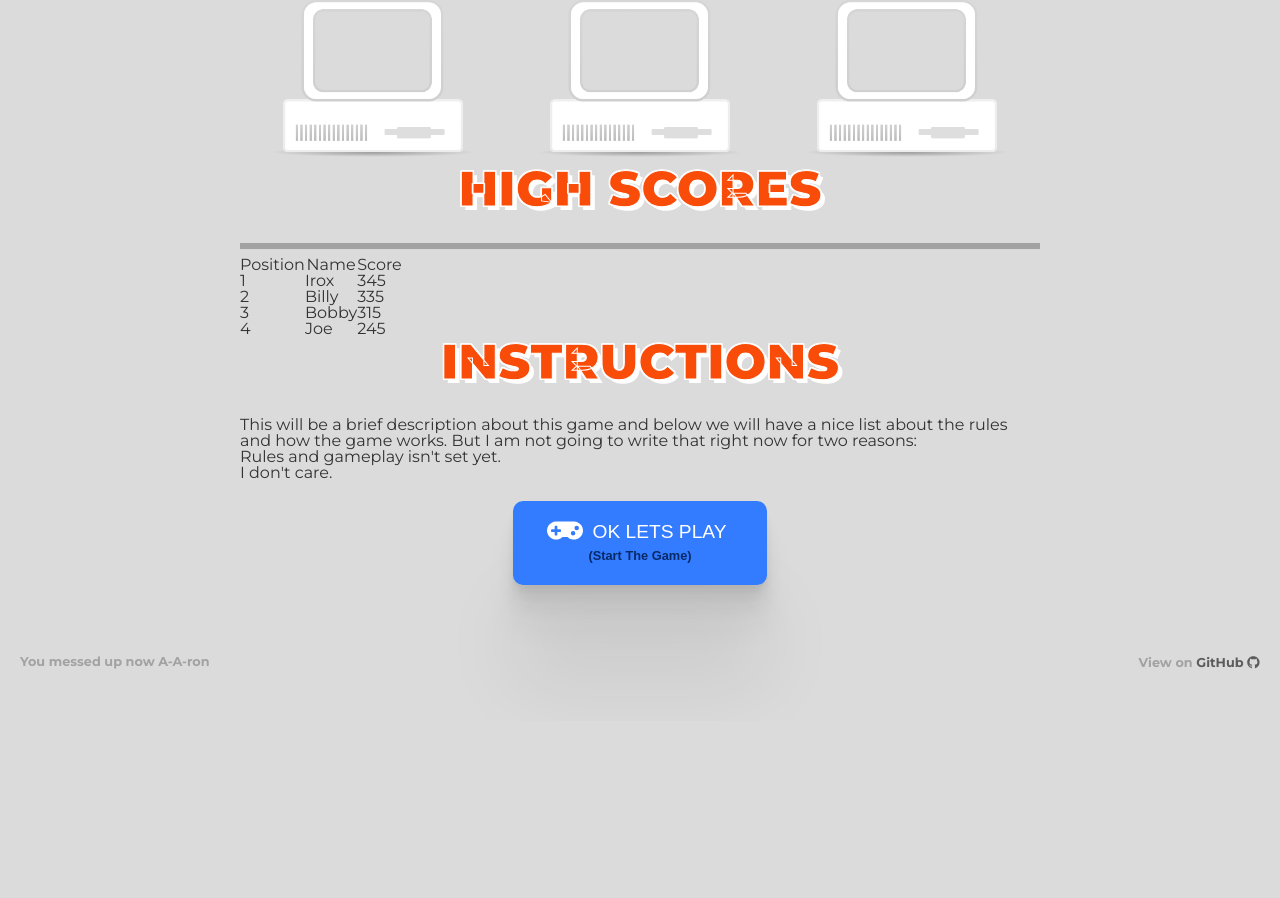
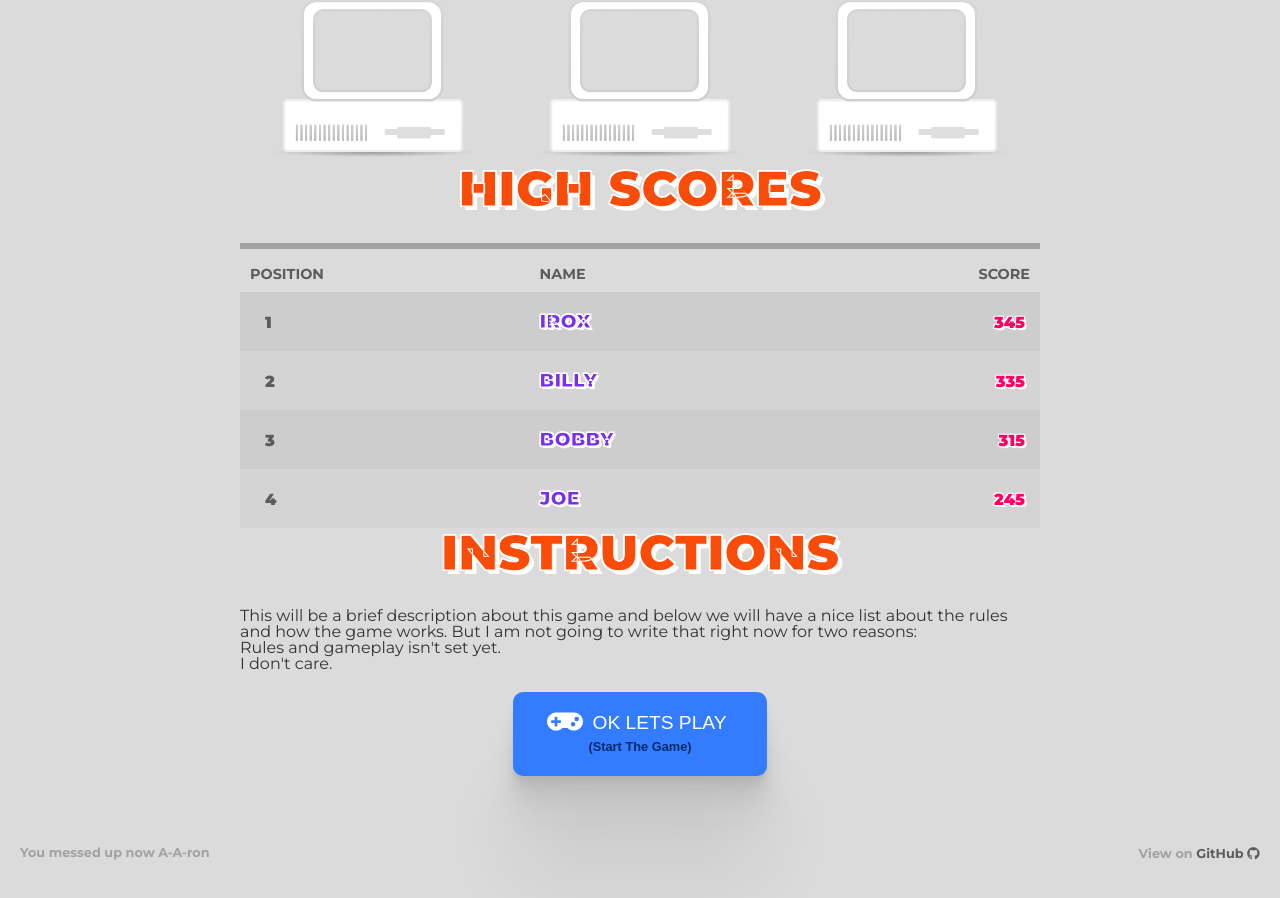
Before and after one commit to jmalm79/hack-a-mole, a React (Create React App) app in the folder client/: page / in a window 1280 px wide. Shown: the part 1044-1942 px from the top of the page. Before the commit the page ends 1765 px from the top, so only its background shows below. Built offline with nearby package versions, Linux system fonts and the light colour scheme; no server answers.

Commit message:
High Scores done

```diff
--- a/client/src/App.css
+++ b/client/src/App.css
@@ -266,6 +266,57 @@ p[role=button] {
 /*
 ////// High Scores Table
 */
+.high-scores {
+	margin: 0 4%;
+}
+table {
+	width: 100%;
+}
+th {
+	text-transform: uppercase;
+	text-align: left;
+	color: var(--footer-link);
+	padding: 10px;
+	font-size: .9rem;
+	font-weight: bold;
+}
+th:last-child {
+	text-align: right;
+}
+tr {
+	background-color: var(--table-dark);
+}
+tr:nth-child(odd) {
+	background-color: var(--table-light);
+}
+tr.table-header {
+	background-color: transparent;
+	font-size: 1rem;
+}
+td {
+	padding: 20px 10px;
+	font-weight: 900;
+}
+td.position {
+	color: var(--footer-link);
+	padding-left: 25px;
+}
+td.name {
+	color: var(--purple);
+	-webkit-text-stroke: 1px white;
+	text-shadow: 2px 2px 0 #fff, -1px -1px 0 #fff, 1px -1px 0 #fff, -1px 1px 0 #fff, 1px 1px 0 #fff;
+	font-size: 1.2rem;
+	text-transform: uppercase;
+}
+td.score {
+	color: var(--pink);
+	text-shadow: 2px 2px 0 #fff, -1px -1px 0 #fff, 1px -1px 0 #fff, -1px 1px 0 #fff, 1px 1px 0 #fff;
+	text-align: right;
+	padding-right: 15px;
+}
+/*
+////// Instructions - stuff like ol's and shit
+*/
 
 /*
 //////Footer
```
